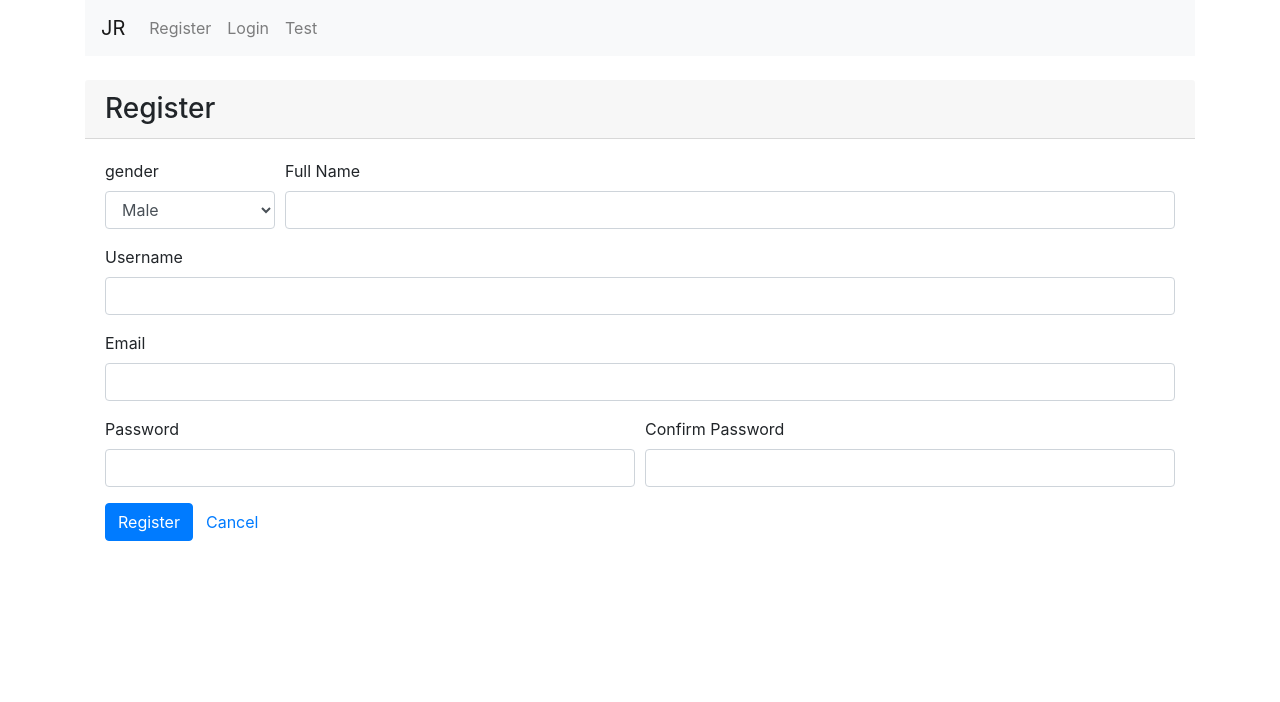
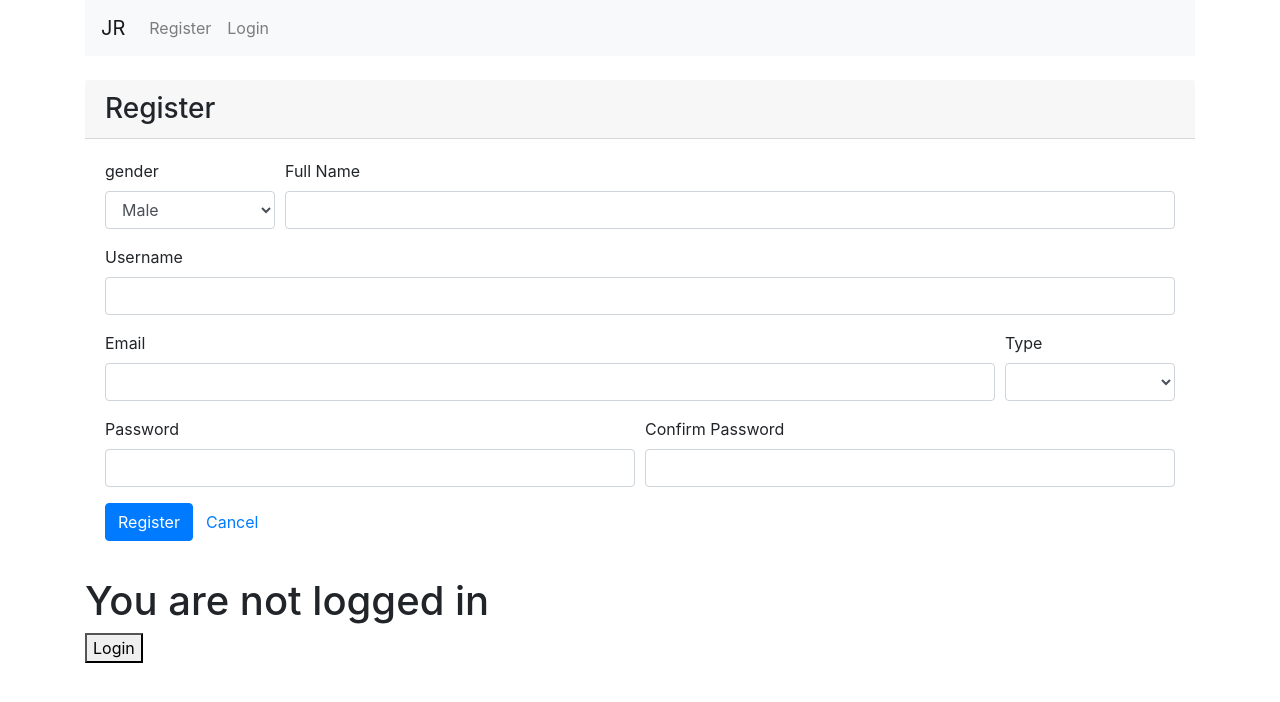
Before and after one commit to vjspranav/JobApplicationPortal_MERN, a React (Create React App) app in the folder frontend/: page /register in a window 1280 px wide. Shown: the top 702 px of the page. Built offline with nearby package versions, Linux system fonts and the light colour scheme; no server answers.

Commit message:
Add support for gender * Also simplify login test

```diff
--- a/frontend/src/App.js
+++ b/frontend/src/App.js
@@ -16,7 +16,7 @@ function App() {
         <br />
         <Route path="/register" component={Register} />
         <Route path="/login" component={Login} />
-        <Route path="/test" component={Test} />
+        <Route path="/" component={Test} />
       </div>
     </Router>
   );
--- a/frontend/src/accounts/Login.js
+++ b/frontend/src/accounts/Login.js
@@ -21,12 +21,12 @@ function Login({ history, location }) {
       (response) => {
         localStorage.setItem("auth-token", response.data.token);
         console.log(response);
-        history.push("/test");
+        history.push("/");
       },
       (error) => {
         console.log(error);
         alert("Login Failed");
-        history.push("/test");
+        history.push("/");
       }
     );
   };
--- a/frontend/src/accounts/Register.js
+++ b/frontend/src/accounts/Register.js
@@ -10,14 +10,16 @@ function Register({ history }) {
     username: "",
     gender: "M",
     email: "",
+    type: "",
     password: "",
     confirmPassword: "",
   };
 
   const validationSchema = Yup.object().shape({
-    gender: Yup.string().required("Title is required"),
+    gender: Yup.string().required("Gender is required"),
     fullName: Yup.string().required("Name is required"),
-    username: Yup.string().required("Name is required"),
+    username: Yup.string().required("Userame is required"),
+    type: Yup.string().required("Type of User is required"),
     email: Yup.string()
       .email("Please enter a valid email")
       .required("Email is required"),
@@ -37,7 +39,7 @@ function Register({ history }) {
       name: fields.fullName,
       username: fields.username,
       email: fields.email,
-      type: "applicant",
+      type: fields.type,
       gender: fields.gender,
       password: fields.password,
     };
@@ -75,13 +77,14 @@ function Register({ history }) {
                     (errors.gender && touched.gender ? " is-invalid" : "")
                   }
                 >
+                  <option value=""></option>
                   <option value="M">Male</option>
                   <option value="F">Female</option>
                   <option value="O">Other</option>
                   <option value="None">Prefer Not to state</option>
                 </Field>
                 <ErrorMessage
-                  name="title"
+                  name="gender"
                   component="div"
                   className="invalid-feedback"
                 />
@@ -119,7 +122,8 @@ function Register({ history }) {
                 className="invalid-feedback"
               />
             </div>
-            <div className="form-group">
+            <div className="form-row">
+              <div className="form-group col">
                 <label>Email</label>
                 <Field
                   name="email"
@@ -134,6 +138,27 @@ function Register({ history }) {
                   component="div"
                   className="invalid-feedback"
                 />
+              </div>
+              <div className="form-group col-2">
+                <label>Type</label>
+                <Field
+                  name="type"
+                  as="select"
+                  className={
+                    "form-control" +
+                    (errors.type && touched.type ? " is-invalid" : "")
+                  }
+                >
+                  <option value=""></option>
+                  <option value="applicant">Applicant</option>
+                  <option value="recruiter">Recruiter</option>
+                </Field>
+                <ErrorMessage
+                  name="type"
+                  component="div"
+                  className="invalid-feedback"
+                />
+              </div>
             </div>
             <div className="form-row">
               <div className="form-group col">
@@ -182,7 +207,7 @@ function Register({ history }) {
                 )}
                 Register
               </button>
-              <Link to="/test" className="btn btn-link">
+              <Link to="/" className="btn btn-link">
                 Cancel
               </Link>
             </div>
--- a/frontend/src/components/templates/Navbar.js
+++ b/frontend/src/components/templates/Navbar.js
@@ -11,7 +11,9 @@ export default class NavBar extends Component {
     return (
       <div>
         <nav className="navbar navbar-expand-lg navbar-light bg-light">
-          <Link className="navbar-brand">JR</Link>
+          <Link to="/" className="navbar-brand">
+            JR
+          </Link>
           <div className="collapse navbar-collapse">
             <ul className="navbar-nav mr-auto">
               <li className="navbar-item">
@@ -24,11 +26,6 @@ export default class NavBar extends Component {
                   Login
                 </Link>
               </li>
-              <li className="navbar-item">
-                <Link to="/test" className="nav-link">
-                  Test
-                </Link>
-              </li>
             </ul>
           </div>
         </nav>
```
Lines whose indentation alone changed are shown as unchanged.
